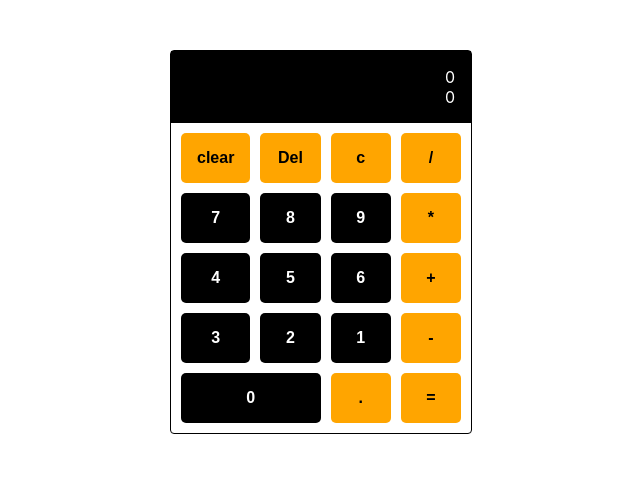
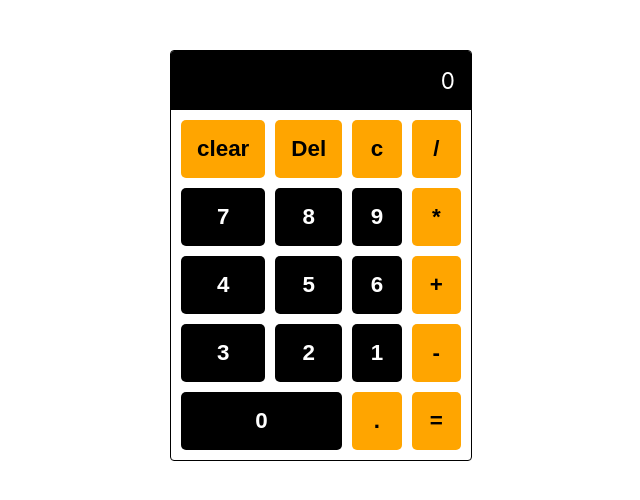
Before and after one commit to goodylove/calculator2, a React (Create React App) app: page / in a window 1280 px wide. Shown: the top 500 px of the page, without its empty margins (319-959 px from the left). Built offline with nearby package versions, Linux system fonts and the light colour scheme.

Commit message:
completed

```diff
--- a/src/calc/button/style.css
+++ b/src/calc/button/style.css
@@ -3,12 +3,12 @@
     font-weight: bolder;
     background-color: #000;
     color:white;
-    font-size: 1rem;
+    font-size: 1.4rem;
     border: none;
     border-radius: 5px;
 }
 .button.button_operator{
     background-color: orange;
     color: #000;
-    font-size: 1rem;
+    font-size: 1.4rem;
 }
--- a/src/calc/helper.jsx
+++ b/src/calc/helper.jsx
@@ -10,6 +10,8 @@ const handleCalculation = (firstOperand, current, operators) => {
       return firstOperand * current;
     case "/":
       return firstOperand / current;
+    default:
+      return;
   }
 };
 export default handleCalculation;
--- a/src/calc/index.jsx
+++ b/src/calc/index.jsx
@@ -90,6 +90,13 @@ const Calc = () => {
     };
 
     if (isOperator) {
+      if (buttonText === "=") {
+        const result = calculateResult(previous);
+        setCurrent(result);
+        setPrevious("0");
+        return;
+      }
+
       if (buttonText === "clear") {
         setCurrent("0");
         setPrevious("0");
@@ -112,9 +119,9 @@ const Calc = () => {
       setPrevious((prev) => {
         if (current === "0") return prev;
 
-        if (prev !== 0) {
-          const result = "hello " + prev;
-          return result;
+        if (prev !== "0") {
+          const result = calculateResult(prev);
+          return result + buttonText;
         }
 
         return current + buttonText;
@@ -133,7 +140,9 @@ const Calc = () => {
     <div className="calc">
       <div className="calc_display">
         <div className="calc_display_current">{current}</div>
-        <div className="calc_display_previous">{previous}</div>
+        <div className="calc_display_previous">
+          {previous === "0" ? null : previous}
+        </div>
       </div>
       <div className="calc_button">
         {buttonCon.map(({ text, isOperator, className }) => (
--- a/src/calc/styles.css
+++ b/src/calc/styles.css
@@ -3,6 +3,7 @@
     margin: 50px auto;
     border: 1px solid black;
     border-radius: 4px;
+    overflow: hidden;
 }
 
 
@@ -16,6 +17,7 @@
     text-align: right;
     background-color: black;
     padding: 1rem;
+    font-size: 1.4rem;
     color: white;
 }
 .calc .calc__zero-button{
```
